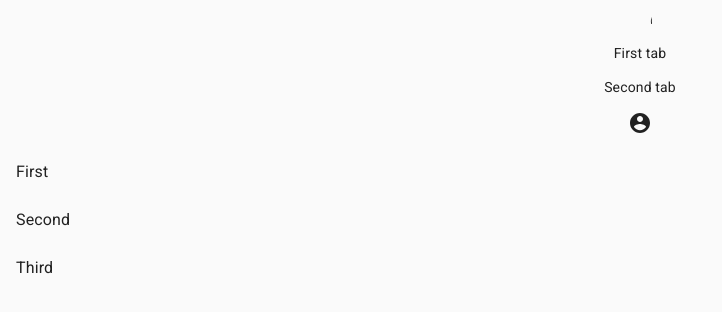
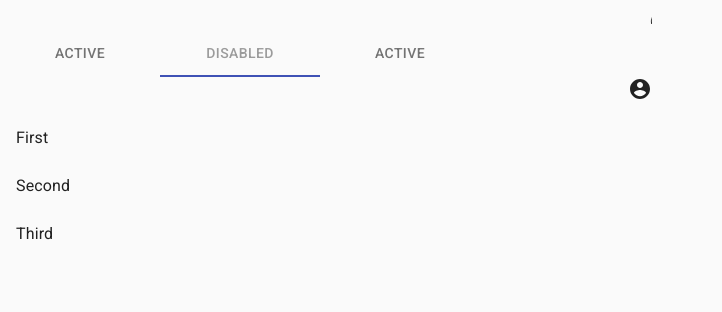
Before and after one commit to tomasvvv/react-swapi, a React (Create React App) app: page / in a window 1280 px wide. Shown: the top 312 px of the page, without its empty margins (0-722 px from the left). Built offline with nearby package versions, Linux system fonts and the light colour scheme.

Commit message:
Header use Tab

```diff
--- a/src/App.tsx
+++ b/src/App.tsx
@@ -5,16 +5,16 @@ import './App.css';
 // Components
 import Header from './components/Header';
 import Sidebar from './components/Sidebar';
-import { Tab } from './interfaces/Tab';
+import { ITab } from './interfaces/ITab';
 
 export default function App(): JSX.Element {
-  const tabs: Tab[] = [
+  const tabs: ITab[] = [
     { title: 'First tab', icon: null },
     { title: 'Second tab', icon: null },
   ];
   const [activeTab, setActiveTab] = useState<number>(0); // tabs index
 
-  const sidebarTabs: Tab[] = [{ title: 'First' }, { title: 'Second' }, { title: 'Third' }];
+  const sidebarTabs: ITab[] = [{ title: 'First' }, { title: 'Second' }, { title: 'Third' }];
   const [activeSidebarTab, setActiveSidebarTab] = useState<number>(0); // sidebarTabs index
 
   return (
--- a/src/components/Header.tsx
+++ b/src/components/Header.tsx
@@ -1,16 +1,21 @@
-import { makeStyles, SvgIcon } from '@material-ui/core';
-import React from 'react';
-import { Tab } from '../interfaces/Tab';
+import { makeStyles, Paper, SvgIcon, Tab, Tabs } from '@material-ui/core';
+import React, { useState } from 'react';
+import { ITab } from '../interfaces/ITab';
 import { ReactComponent as Logo } from '../assets/icon.svg';
 import { AccountCircle } from '@material-ui/icons';
 
 interface Props {
-  tabs: Tab[];
+  tabs: ITab[];
   activeTab: number;
   setActiveTab: Function;
 }
 
 export default function Header({ tabs, activeTab, setActiveTab }: Props): JSX.Element {
+  const [value, setValue] = useState(1);
+  function handleChange(event: React.ChangeEvent<{}>, newValue: number) {
+    setValue(newValue);
+  }
+
   return (
     <header>
       {/* Logo */}
@@ -18,10 +23,17 @@ export default function Header({ tabs, activeTab, setActiveTab }: Props): JSX.El
         <Logo />
       </SvgIcon>
 
-      {/* Tabs */}
-      {tabs.map((tab) => (
-        <p>{tab.title}</p>
-      ))}
+      <Tabs
+        value={value}
+        indicatorColor="primary"
+        textColor="primary"
+        onChange={handleChange}
+        aria-label="disabled tabs example"
+      >
+        <Tab label="Active" />
+        <Tab label="Disabled" disabled />
+        <Tab label="Active" />
+      </Tabs>
 
       {/* Account */}
       <AccountCircle />
--- a/src/components/Sidebar.tsx
+++ b/src/components/Sidebar.tsx
@@ -8,11 +8,11 @@ import {
   Container,
 } from '@material-ui/core';
 import React from 'react';
-import { Tab } from '../interfaces/Tab';
+import { ITab } from '../interfaces/ITab';
 import './sidebar.css';
 
 interface Props {
-  tabs?: Tab[];
+  tabs?: ITab[];
   activeTab?: number;
   setActiveTab?: Function;
 }
@@ -24,12 +24,6 @@ const useStyles = makeStyles({
 });
 
 export default function Sidebar({ tabs, activeTab, setActiveTab }: Props): JSX.Element {
-  function tabClicked(index: number) {
-    if (!setActiveTab) return;
-
-    setActiveTab(index);
-  }
-
   const classes = useStyles();
 
   return (
--- a/src/interfaces/Tab.ts
+++ b/src/interfaces/ITab.ts
@@ -1,4 +1,4 @@
-export interface Tab {
+export interface ITab {
   title: string;
   icon?: null;
 }
```
